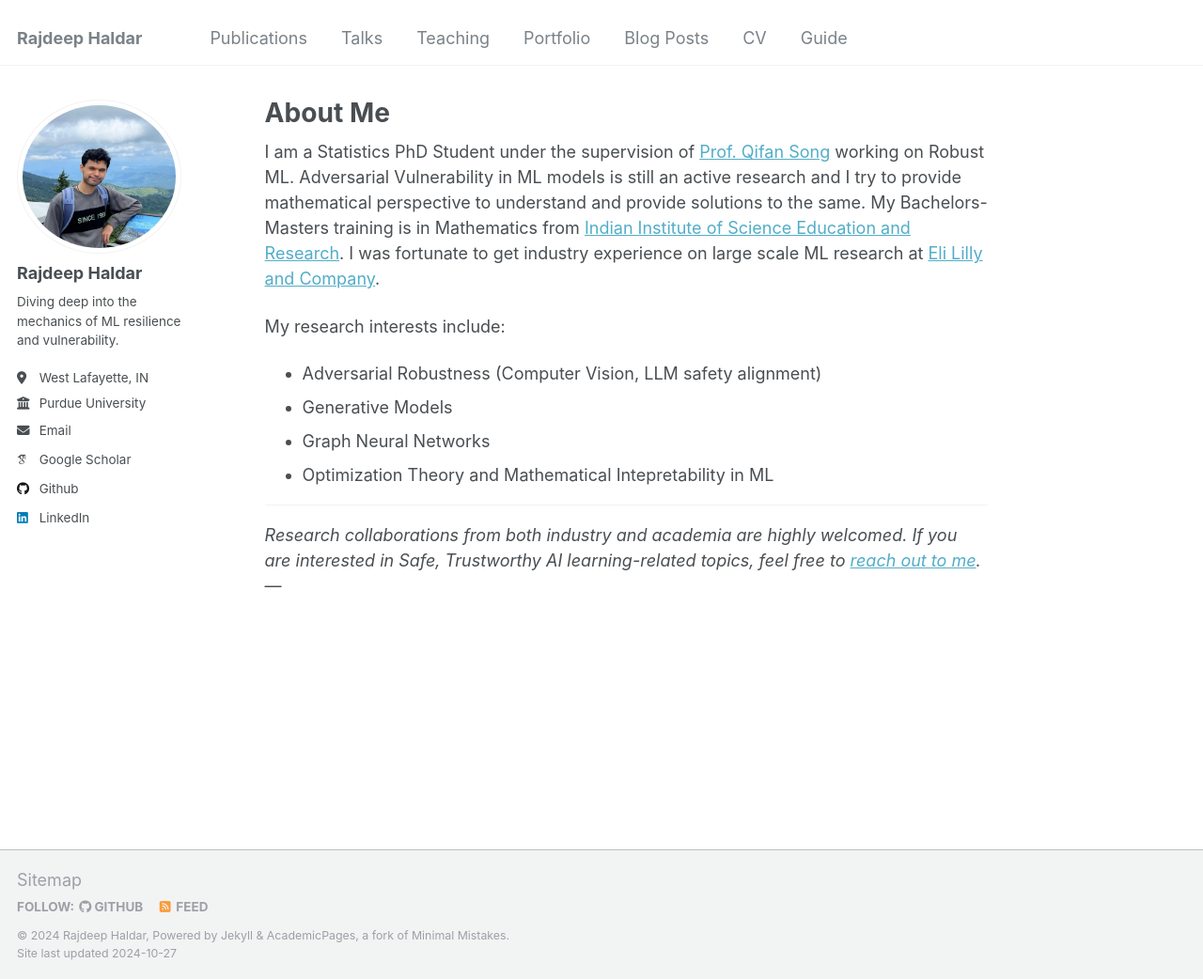
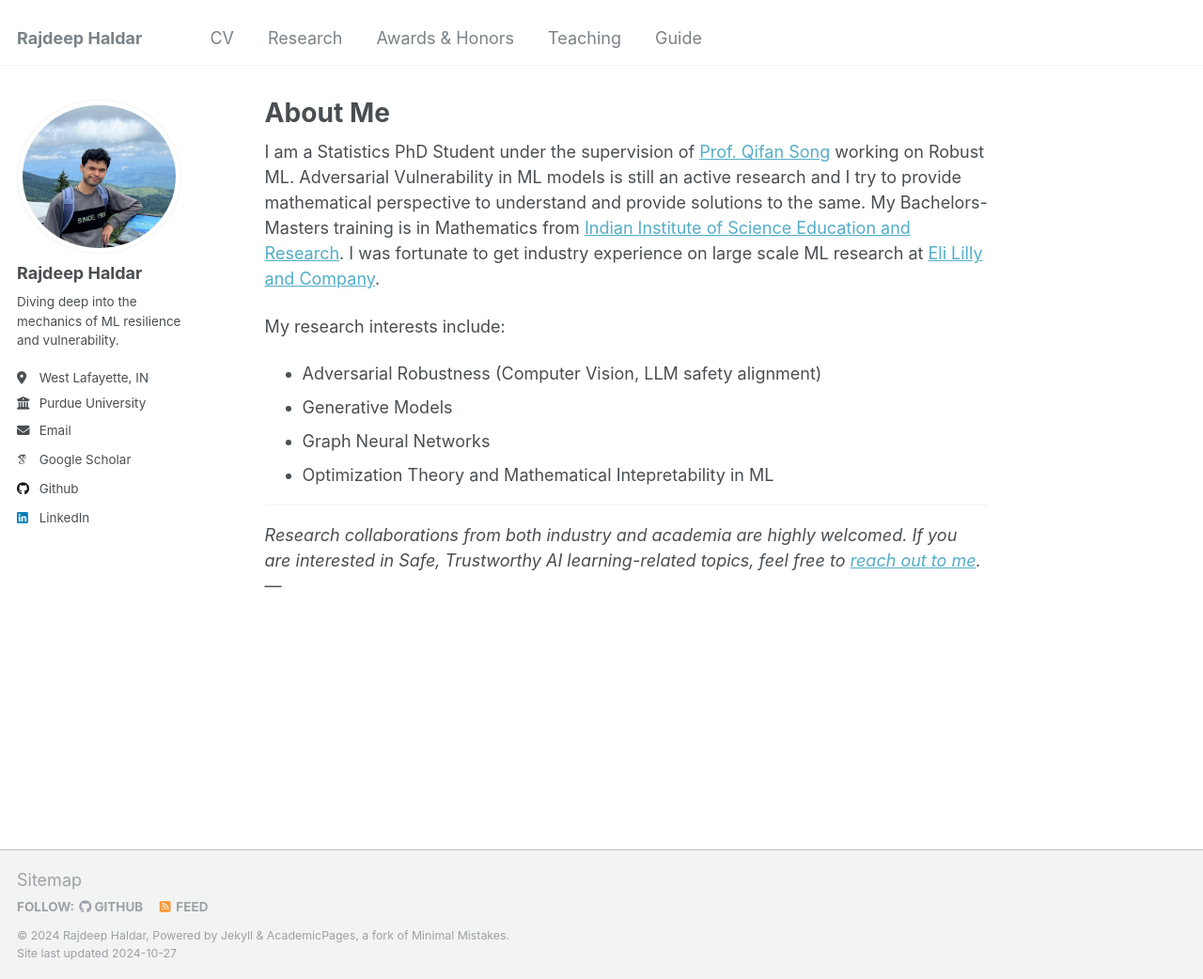
Before and after one commit to rhaldarpurdue/rhaldarpurdue.github.io, a Jekyll site: the page built from _pages/about.md, in a window 1280 px wide and 1042 px high. Shown: the whole window at 94% size. Built offline with Jekyll 4.4.1, drawn with Linux system fonts in a browser that asks for light colours; some web fonts are replaced.

Commit message:
Update navigation.yml

```diff
--- a/_data/navigation.yml
+++ b/_data/navigation.yml
@@ -5,23 +5,26 @@
 # prevent it from being included in the site.
 
 main:
-  - title: "Publications"
+  - title: "CV"
+    url: /cv/
+
+  #- title: "Portfolio"
+  #  url: /portfolio/
+
+  - title: "Research"
     url: /publications/
 
-  - title: "Talks"
-    url: /talks/
+  #- title: "Talks"
+  #  url: /talks/
+  - title: "Awards & Honors"
+    url: /award/
 
   - title: "Teaching"
     url: /teaching/
 
-  - title: "Portfolio"
-    url: /portfolio/
+  #- title: "Blog Posts"
+  #  url: /year-archive/
 
-  - title: "Blog Posts"
-    url: /year-archive/
-
-  - title: "CV"
-    url: /cv/
 
   - title: "Guide"
     url: /markdown/
```
